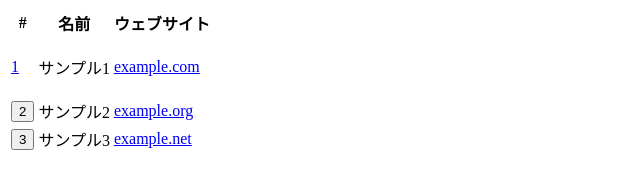
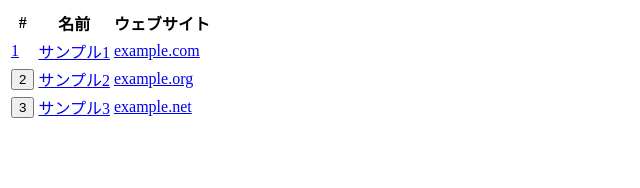
Before and after one commit to zero-product/table-row-link, a website: page index.html in a window 1280 px wide. Shown: the whole page, without its empty margins (0-640 px from the left). Drawn offline with Linux system fonts and the light colour scheme; files whose address does not match are found by name.

Commit message:
サンプルHTML JS読込み部修正

```diff
--- a/index.html
+++ b/index.html
@@ -5,7 +5,7 @@
     <link rel="icon" type="image/svg+xml" href="/vite.svg" />
     <meta name="viewport" content="width=device-width, initial-scale=1.0" />
     <title></title>
-    <script src="./dist/table-row-link.js" ></script>
+    <script src="./dist/table-row-link.min.js" ></script>
     <script>
       window.onload = () => {
         const table = new TableRowLink('#table')
```
